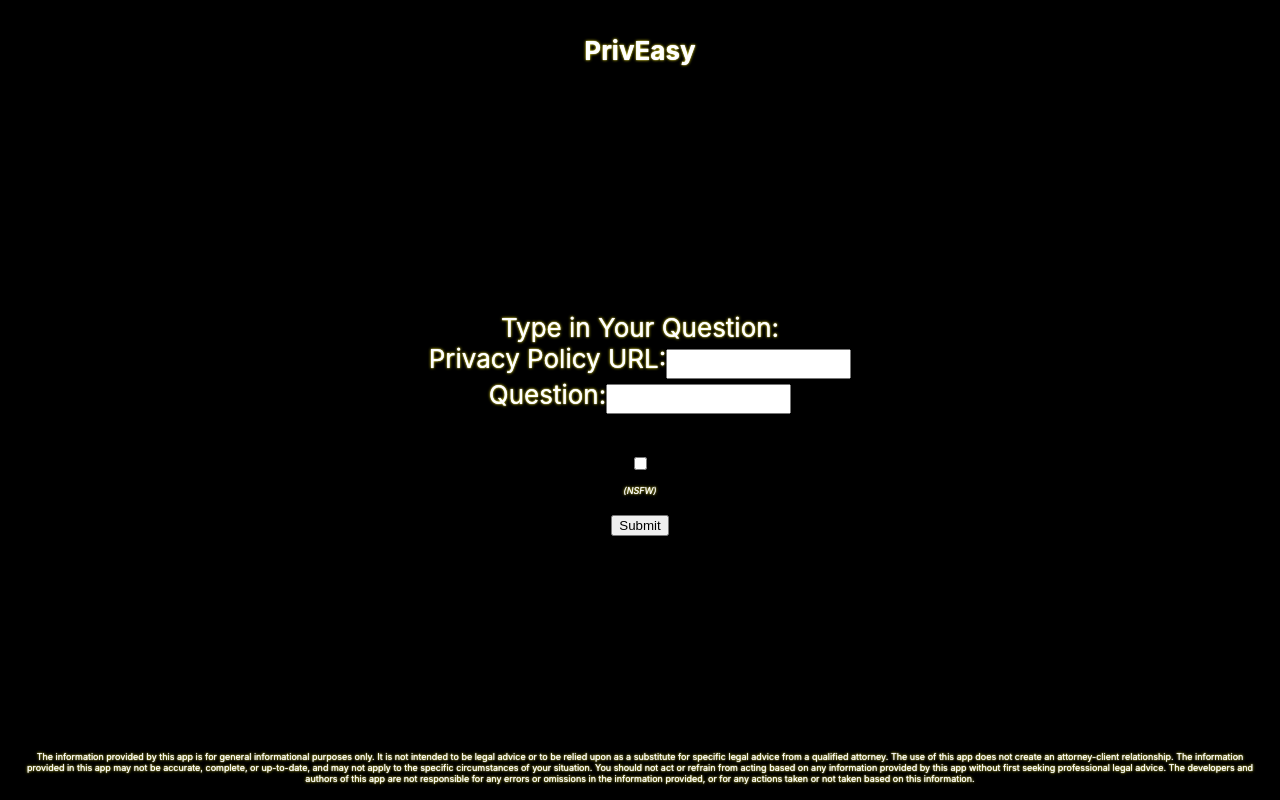
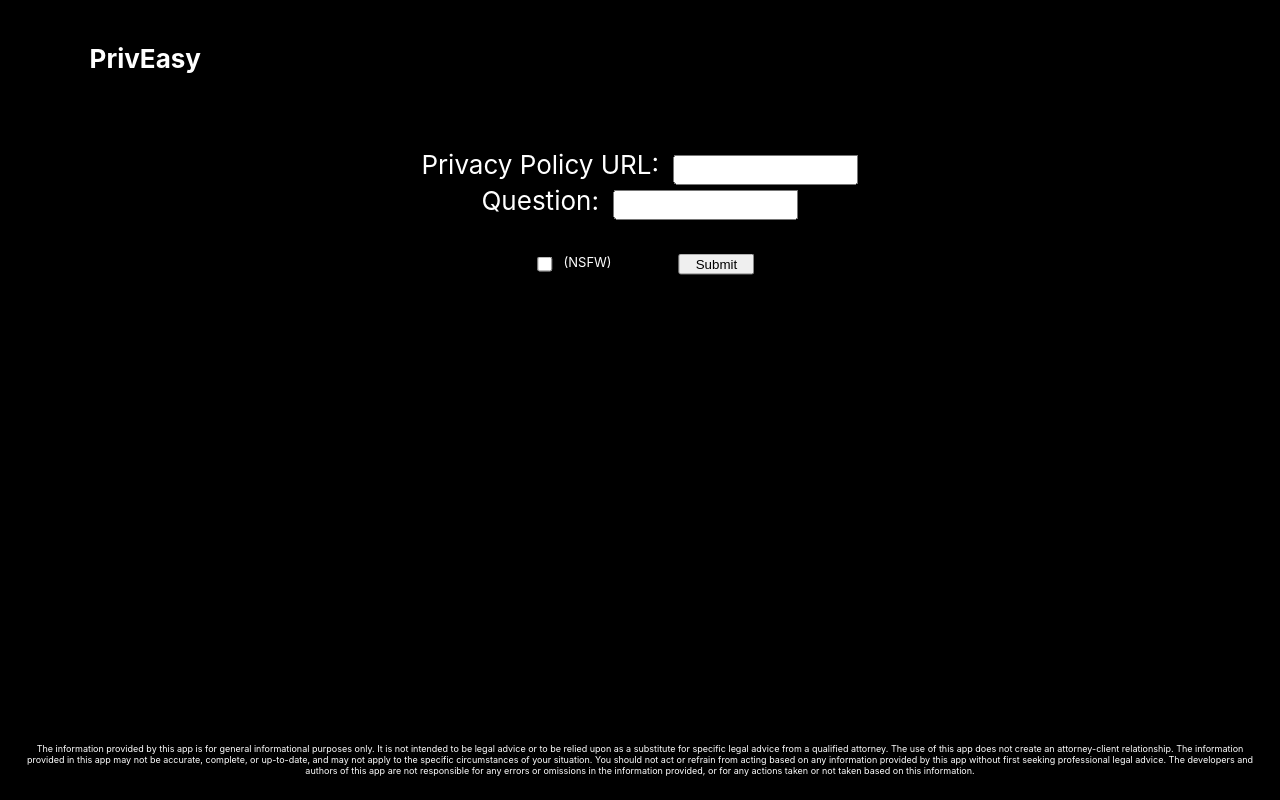
Before and after one commit to AIappaday/priveasy-frontend, a React (Create React App) app: page / in a window 1280 px wide. Built offline with nearby package versions, Linux system fonts and the light colour scheme.

Commit message:
smoothing frontend

```diff
--- a/src/App.css
+++ b/src/App.css
@@ -1,5 +1,4 @@
 .App {
-  flex-flow: column wrap;
   text-align: center;
   background-color: #000;
   height: 100vh;
@@ -7,7 +6,6 @@
   justify-content: center;
   font-size: calc(10px + 2vmin);
   color: white;
-  text-shadow: 0 0 1px #fff, 0 0 3px #fcee09;
   display: flex;
 }
 
@@ -17,9 +15,7 @@
 }
 
 .App-header {
-  width: 100%;
-  position: absolute;
-  top: 0%;
+
 }
 
 .App-link {
@@ -35,7 +31,10 @@
 }
 
 .inputs{
-
+  position: fixed;
+  top: 23%;
+  left: 50%;
+  transform: translate(-50%, -50%);
 }
 
 .input {
@@ -43,33 +42,46 @@
 }
 
 .title {
-
+  position: fixed;
+  top: 1%;
+  left: 7%
 }
 
 .question {
+  position: fixed;
+  top: 16%;
+  left: 50%;
+  transform: translate(-50%, -50%);
 }
 
 .card {
   margin: 0 1rem 3rem 1rem;
   white-space: pre-wrap;
+  position: relative;
 }
 
 .sarcasm{
-  font-style: italic;
-  font-size: xx-small;
+  font-size: small;
 }
 
 .submit {
-
+  position: fixed;
+  grid-template-columns: 0.5fr 1.5fr 1fr;
+  display: grid;
+  top: 33%;
+  left: 50%;
+  transform: translate(-50%, -50%);
 }
 
 .form{
-
+  position: fixed;
 }
 
 .disclaimer {
-  position: absolute;
-  bottom: 2%;
+  position: fixed;
+  bottom: 3%;
+  left: 0%;
+  /* transform: translate(-50%, -50%); */
   font-size: xx-small;
   margin: 0 2% 0;
   color: white;
--- a/src/App.js
+++ b/src/App.js
@@ -73,10 +73,9 @@
         <div className='card'>{output}</div>
         <div className='form' onSubmit={this.onQuestionSubmit.bind(this)}>
           <label>
-            <div className='question'>Type in Your Question:</div>
             <div className='inputs'>
               <div>
-                Privacy Policy URL:
+                Privacy Policy URL: &nbsp;
                 <input type="text"
                       name="Policy URL"
                       value={this.state.policyURL}
@@ -84,7 +83,7 @@
                       onChange={this.onChangeURL}/>
               </div>
               <div>
-                Question:
+                Question: &nbsp;
                 <input type="text"
                       name="question"
                       value={this.state.question}
@@ -96,7 +95,8 @@
           <br/>
           <div className='submit'>
             <input type="checkbox" name="sarcasm" onClick={this.handleOnChange.bind(this)}/>
-            <p className='sarcasm'>(NSFW)</p>
+            <div className='sarcasm'>(NSFW) &emsp; &emsp; &emsp; &emsp;
+            </div>
             <input type="submit" value="Submit" onClick={this.runQuery.bind(this)} />
           </div>
         </div>
```
